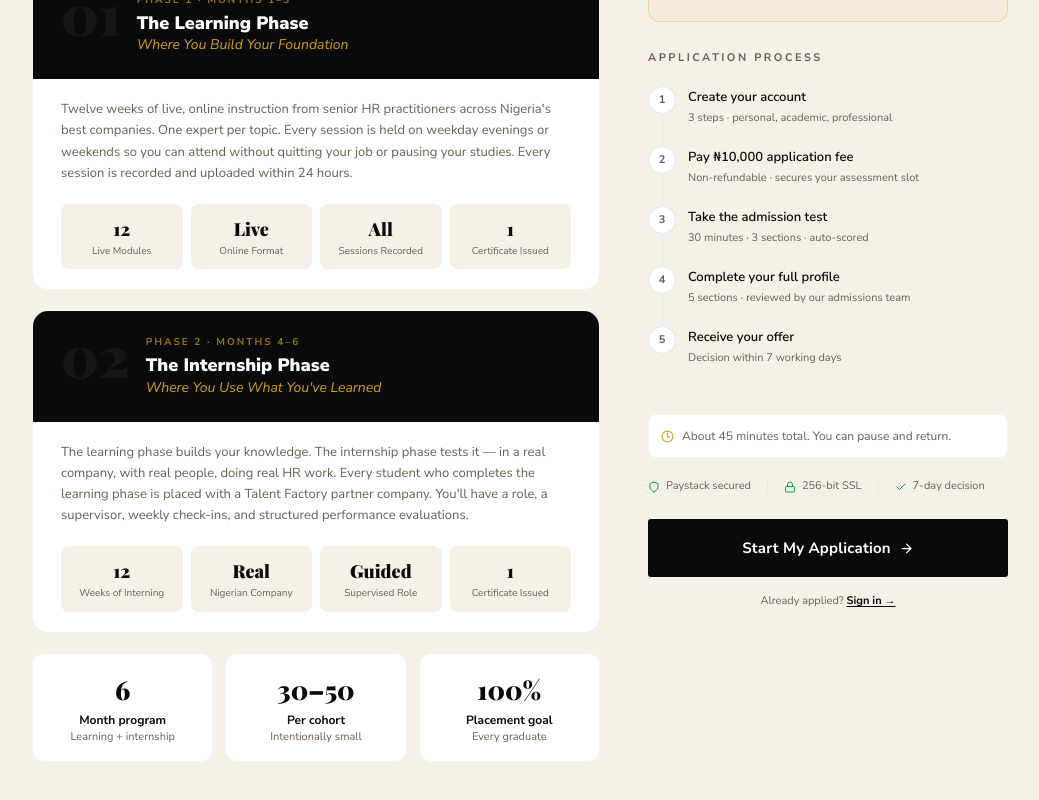
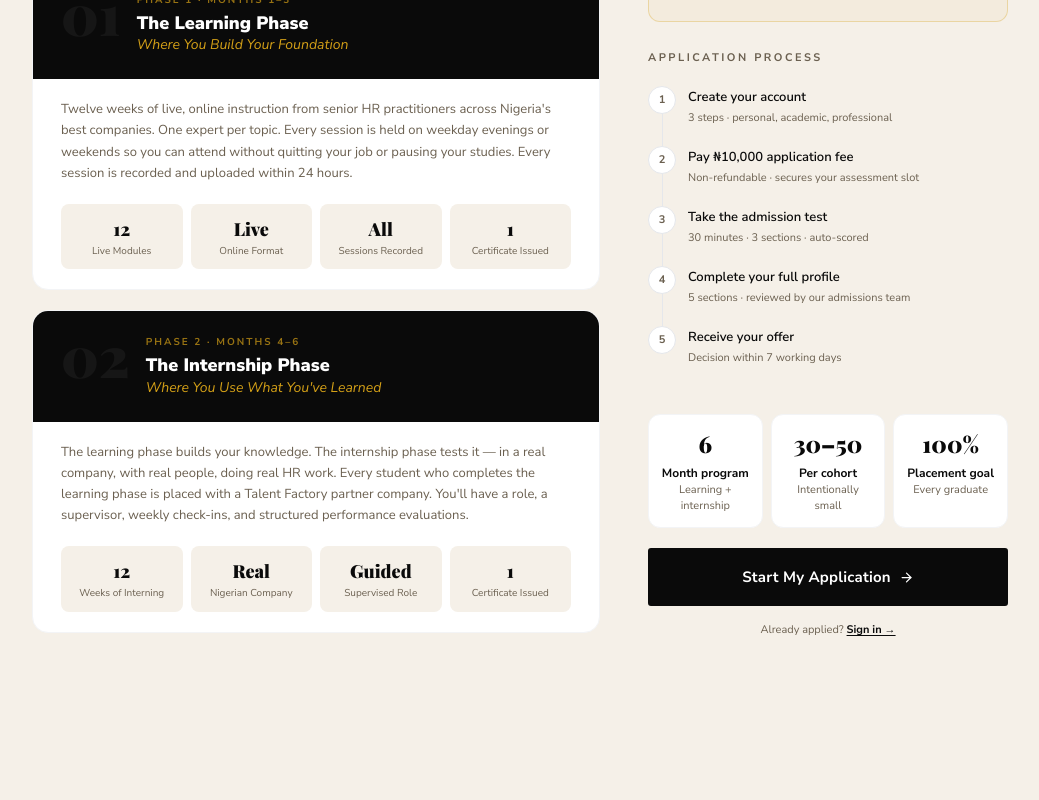
Before and after one commit to Olawoyin1/tfmain, a React (Vite) app: page /apply/student in a window 1280 px wide. Shown: the part 594-1394 px from the top of the page, without its empty margins (120-1159 px from the left). After the commit the page ends 1289 px from the top, so only its background shows below. Built offline with nearby package versions, Linux system fonts and the light colour scheme; a web font is replaced by a local one.

Commit message:
build error

```diff
--- a/src/pages/ApplicationFormPage.tsx
+++ b/src/pages/ApplicationFormPage.tsx
@@ -1,5 +1,4 @@
 import React, { useState } from 'react';
-import { useNavigate } from 'react-router-dom';
 import {
   Select, SelectContent, SelectItem,
   SelectTrigger, SelectValue,
@@ -74,12 +73,10 @@ const Field: React.FC<{ label: string; hint?: string; req?: boolean; error?: str
 );
 
 const inputCls = "w-full px-[18px] py-[14px] rounded-md border-2 border-black/12 bg-white text-[14px] font-sans text-black outline-none focus:border-gold focus:shadow-[0_0_0_4px_rgba(212,160,23,0.1)] transition-all";
-const selectCls = `${inputCls} appearance-none cursor-pointer`;
 const textareaCls = `${inputCls} min-h-[110px] resize-y leading-relaxed`;
 
 // ── Main Component ─────────────────────────────────────────────────────────
 const ApplicationFormPage: React.FC = () => {
-  const navigate = useNavigate();
   const [step, setStep] = useState(1);
   const [submitting, setSubmitting] = useState(false);
   const [submitted, setSubmitted] = useState(false);
--- a/src/pages/MiniRegistrationPage.tsx
+++ b/src/pages/MiniRegistrationPage.tsx
@@ -33,7 +33,6 @@ const MiniRegistrationPage: React.FC = () => {
 
   // Input styles matching the screenshots — off-white bg, rounded-2xl, italic placeholder
   const inp = "w-full bg-off border-0 rounded-2xl px-5 py-4 text-[14px] font-medium italic text-black placeholder:text-muted/60 outline-none focus:ring-2 focus:ring-gold/30 transition-all";
-  const sel = `${inp} appearance-none cursor-pointer not-italic font-semibold`;
   const lbl = "block text-[11px] font-bold uppercase tracking-widest text-muted mb-2";
 
   const tag = (text: string) => (
--- a/src/pages/StudentInfoPage.tsx
+++ b/src/pages/StudentInfoPage.tsx
@@ -114,20 +114,7 @@ const StudentInfoPage: React.FC = () => {
             ))}
           </div>
 
-          {/* Program stats */}
-          <div className="grid grid-cols-3 gap-3 mt-5">
-            {[
-              { val: '6', label: 'Month program', sub: 'Learning + internship' },
-              { val: '30–50', label: 'Per cohort', sub: 'Intentionally small' },
-              { val: '100%', label: 'Placement goal', sub: 'Every graduate' },
-            ].map((s, i) => (
-              <div key={i} className="bg-white rounded-xl border border-gray-100 p-4 text-center">
-                <div className="font-display text-[26px] font-black text-black">{s.val}</div>
-                <div className="text-[12px] font-bold text-black mt-0.5">{s.label}</div>
-                <div className="text-[11px] text-muted">{s.sub}</div>
-              </div>
-            ))}
-          </div>
+
         </div>
 
         {/* ── Right: application steps + CTA ── */}
@@ -165,24 +152,25 @@ const StudentInfoPage: React.FC = () => {
           </div>
 
           {/* Time + trust */}
-          <div className="flex items-center gap-2 text-[12px] text-muted p-3 bg-white rounded-lg border border-gray-100 mb-5">
-            <FiClock size={13} className="text-gold shrink-0" />
-            About 45 minutes total. You can pause and return.
+
+
+
+
+          {/* Program stats */}
+          <div className="grid grid-cols-3 gap-2 my-5">
+            {[
+              { val: '6', label: 'Month program', sub: 'Learning + internship' },
+              { val: '30–50', label: 'Per cohort', sub: 'Intentionally small' },
+              { val: '100%', label: 'Placement goal', sub: 'Every graduate' },
+            ].map((s, i) => (
+              <div key={i} className="bg-white rounded-xl border border-gray-100 p-3 text-center">
+                <div className="font-display text-[23px] font-black text-black">{s.val}</div>
+                <div className="text-[12px] font-bold text-black mt-0.5">{s.label}</div>
+                <div className="text-[11px] text-muted">{s.sub}</div>
+              </div>
+            ))}
           </div>
 
-          <div className="flex items-center gap-4 mb-6">
-            <div className="flex items-center gap-1.5 text-[11px] text-muted">
-              <FiShield size={12} className="text-green-600" /> Paystack secured
-            </div>
-            <div className="w-px h-3 bg-gray-200" />
-            <div className="flex items-center gap-1.5 text-[11px] text-muted">
-              <FiLock size={12} className="text-green-600" /> 256-bit SSL
-            </div>
-            <div className="w-px h-3 bg-gray-200" />
-            <div className="flex items-center gap-1.5 text-[11px] text-muted">
-              <FiCheck size={12} className="text-green-600" /> 7-day decision
-            </div>
-          </div>
 
           <button
             onClick={() => navigate('/apply/register')}
```
